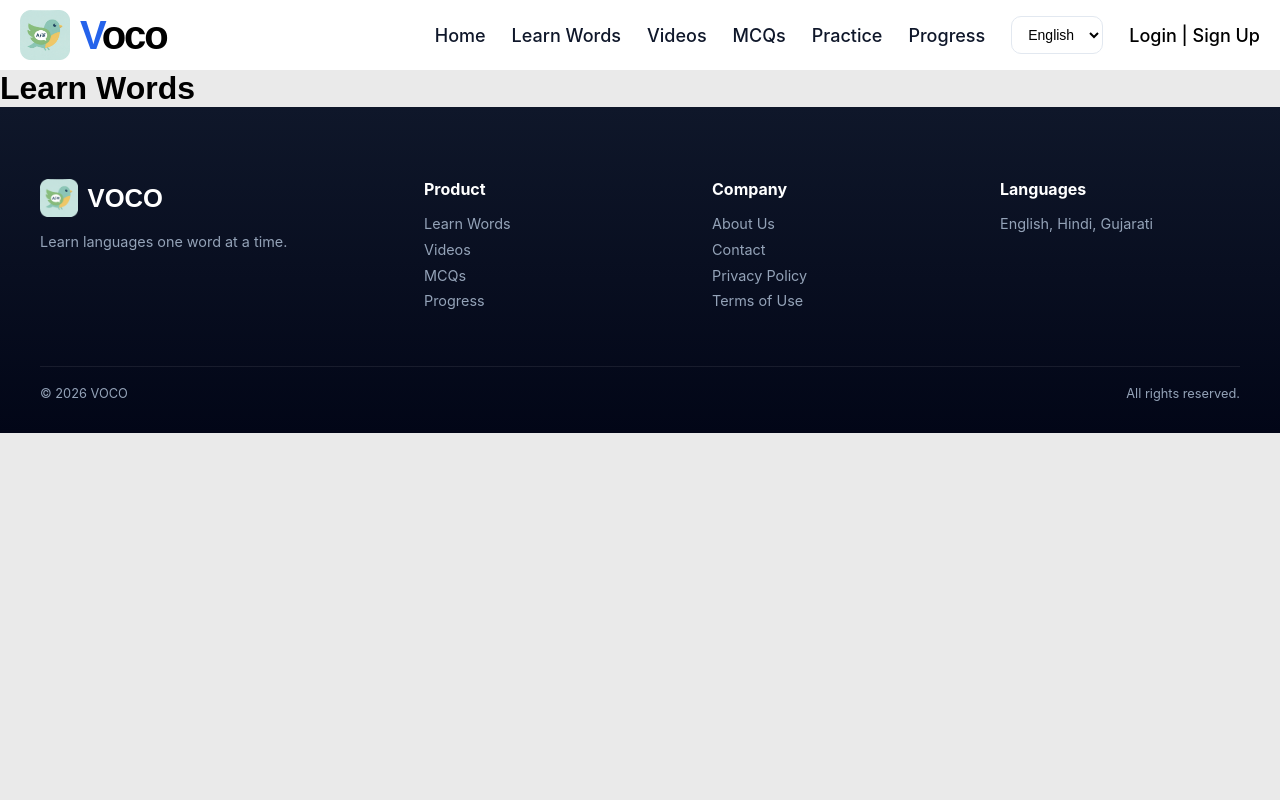
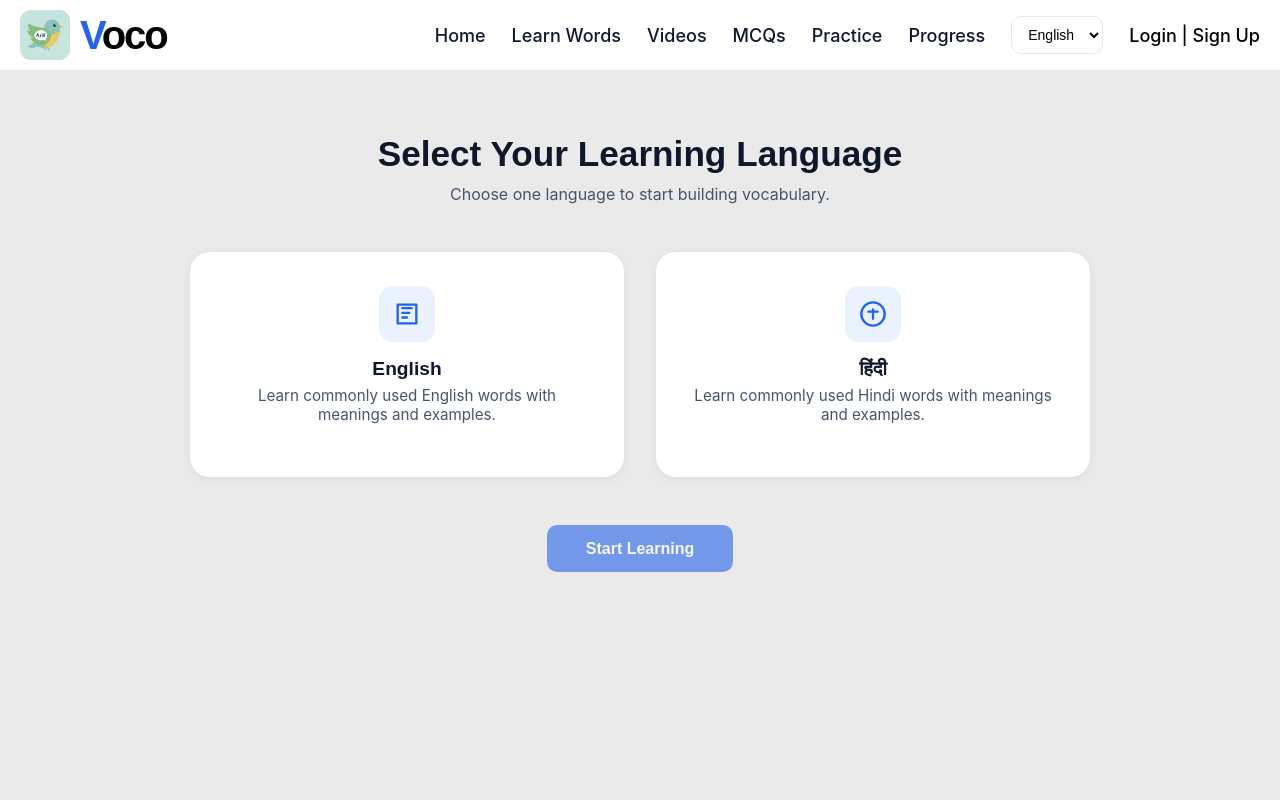
Before and after one commit to Meettomb/Voco-MERN, a React (Create React App) app: page /learn-words in a window 1280 px wide. Shown: the top 800 px of the page. Built offline with nearby package versions, Linux system fonts and the light colour scheme.

Commit message:
feat: update Learn Words components with new UI

```diff
--- a/src/Components/LearnWords.js
+++ b/src/Components/LearnWords.js
@@ -1,9 +1,63 @@
-import React from "react";
+import { useState } from "react";
+import { useTranslation } from "react-i18next";
 
-function LearnWords(){
-    return(
-        <div>
-            <h1>Learn Words</h1>
+function LearnWords() {
+  const { t } = useTranslation();
+  const [selected, setSelected] = useState(null);
+
+  return (
+    <div className="learn-words-page">
+      <div className="learn-words-container">
+
+        {/* Header */}
+        <div className="learn-words-header">
+          <h1>{t("LearnWords.title")}</h1>
+          <p>{t("LearnWords.subtitle")}</p>
         </div>
-    )
-}export default LearnWords;
+
+        {/* Language Cards */}
+        <div className="language-grid">
+
+          {/* English */}
+          <div
+            className={`language-card ${selected === "en" ? "active" : ""}`}
+            onClick={() => setSelected("en")}
+          >
+            <div className="language-icon">
+              <svg viewBox="0 0 24 24">
+                <path d="M4 4h16v16H4z" />
+                <path d="M8 7h8M8 11h6M8 15h4" />
+              </svg>
+            </div>
+            <h3>{t("LearnWords.english.title")}</h3>
+            <p>{t("LearnWords.english.description")}</p>
+          </div>
+
+          {/* Hindi */}
+          <div
+            className={`language-card ${selected === "hi" ? "active" : ""}`}
+            onClick={() => setSelected("hi")}
+          >
+            <div className="language-icon">
+              <svg viewBox="0 0 24 24">
+                <circle cx="12" cy="12" r="10" />
+                <path d="M8 10h8M12 8v8" />
+              </svg>
+            </div>
+            <h3>{t("LearnWords.hindi.title")}</h3>
+            <p>{t("LearnWords.hindi.description")}</p>
+          </div>
+
+        </div>
+
+        {/* CTA */}
+        <button className="primary-btn" disabled={!selected}>
+          {t("LearnWords.cta")}
+        </button>
+
+      </div>
+    </div>
+  );
+}
+
+export default LearnWords;
--- a/src/Style/index.css
+++ b/src/Style/index.css
@@ -1473,3 +1473,117 @@ h3 {
     text-align: center;
   }
 }
+
+
+/* =========================
+   Learn Words – Select Language
+   ========================= */
+
+.learn-words-page {
+  min-height: calc(100vh - 140px);
+  background: var(--color-bg-main);
+  padding: 4rem 1.5rem;
+}
+
+.learn-words-container {
+  max-width: 900px;
+  margin: auto;
+}
+
+/* Header */
+.learn-words-header {
+  text-align: center;
+  margin-bottom: 3rem;
+}
+
+.learn-words-header h1 {
+  font-size: 2.2rem;
+  color: var(--color-text-primary);
+}
+
+.learn-words-header p {
+  margin-top: 0.6rem;
+  color: var(--color-text-secondary);
+}
+
+.language-grid {
+  display: grid;
+  grid-template-columns: repeat(2, 1fr);
+  gap: 2rem;
+  margin-bottom: 3rem;
+}
+
+.language-card {
+  background: var(--color-bg-card);
+  border-radius: 20px;
+  padding: 2rem;
+  cursor: pointer;
+  box-shadow: var(--shadow-sm);
+  border: 2px solid transparent;
+  transition: all 0.25s ease;
+  text-align: center;
+}
+
+.language-card:hover {
+  transform: translateY(-4px);
+}
+
+.language-card.active {
+  border-color: var(--color-primary);
+  background: var(--color-primary-light);
+}
+
+.language-icon {
+  width: 56px;
+  height: 56px;
+  margin: 0 auto 1rem;
+  border-radius: 14px;
+  background: var(--color-primary-light);
+  display: flex;
+  align-items: center;
+  justify-content: center;
+}
+
+.language-icon svg {
+  width: 28px;
+  height: 28px;
+  stroke: var(--color-primary);
+  fill: none;
+  stroke-width: 2;
+  stroke-linecap: round;
+  stroke-linejoin: round;
+}
+
+.language-card h3 {
+  font-size: 1.2rem;
+  color: var(--color-text-primary);
+  margin-bottom: 0.4rem;
+}
+
+.language-card p {
+  font-size: 0.95rem;
+  color: var(--color-text-secondary);
+}
+
+.learn-words-container .primary-btn {
+  display: block;
+  margin: auto;
+  padding: 0.9rem 2.4rem;
+  font-size: 1rem;
+}
+
+.primary-btn:disabled {
+  opacity: 0.6;
+  cursor: not-allowed;
+}
+
+
+@media (max-width: 768px) {
+  .language-grid {
+    grid-template-columns: 1fr;
+  }
+
+  .learn-words-header h1 {
+    font-size: 1.9rem;
+  }
+}
--- a/src/i18n/locales/en.json
+++ b/src/i18n/locales/en.json
@@ -129,6 +129,21 @@
     "notReceived": "Didn’t receive the code?",
     "resend": "Resend"
   },
+
+  "LearnWords": {
+    "title": "Select Your Learning Language",
+    "subtitle": "Choose one language to start building vocabulary.",
+    "english": {
+      "title": "English",
+      "description": "Learn commonly used English words with meanings and examples."
+    },
+    "hindi": {
+      "title": "हिंदी",
+      "description": "Learn commonly used Hindi words with meanings and examples."
+    },
+    "cta": "Start Learning"
+  },
+
   "footer": {
     "tagline": "Learn languages one word at a time.",
     "sections": {
--- a/src/i18n/locales/hi.json
+++ b/src/i18n/locales/hi.json
@@ -129,6 +129,20 @@
     "notReceived": "कोड प्राप्त नहीं हुआ?",
     "resend": "पुनः भेजें"
   },
+  "LearnWords": {
+    "title": "अपनी सीखने की भाषा चुनें",
+    "subtitle": "शब्दावली सीखना शुरू करने के लिए एक भाषा चुनें।",
+    "english": {
+      "title": "अंग्रेज़ी",
+      "description": "उदाहरणों के साथ सामान्य अंग्रेज़ी शब्द सीखें।"
+    },
+    "hindi": {
+      "title": "हिंदी",
+      "description": "हिंदी शब्दों को अर्थ और उदाहरण के साथ सीखें।"
+    },
+    "cta": "सीखना शुरू करें"
+  },
+
   "footer": {
   "tagline": "एक-एक शब्द से भाषा सीखें।",
   "sections": {
```
